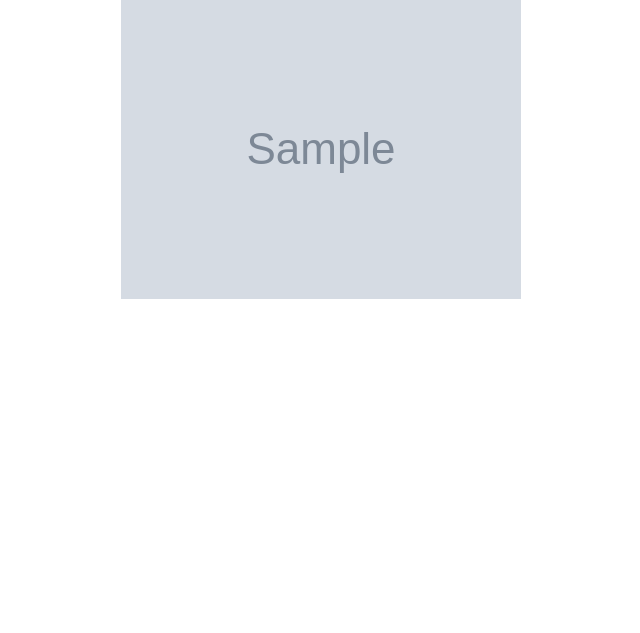
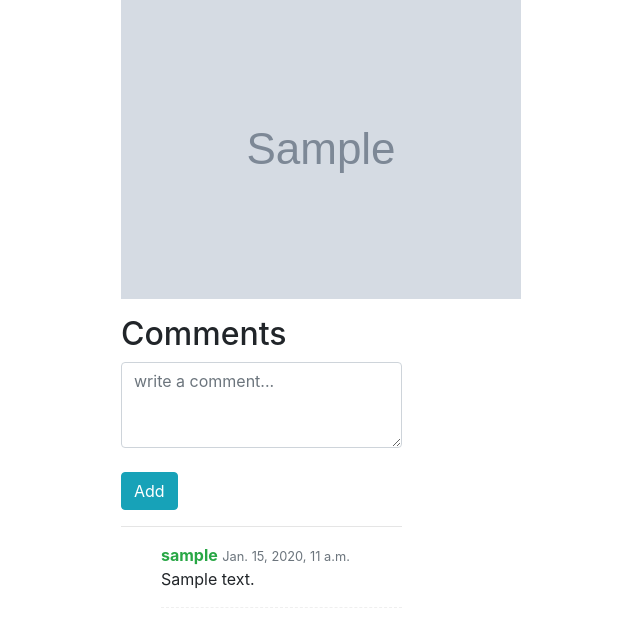
Before and after one commit to questras/StudentPlatform, a Django app: page /platformapp/group/1/tab/1/element/1/ in a window 1280 px wide. Shown: the part 273-906 px from the top of the page, without its empty margins (223-863 px from the left). Before the commit the page ends 572 px from the top, so only its background shows below. Run offline with Django 3.2, Linux system fonts and the light colour scheme; a user stored in the database is signed in; tables that the repository leaves empty hold one stand-in row (values such as "Sample post"); grey boxes marked "Sample" are stand-in pictures; some libraries are stand-ins or nearby versions.

Commit message:
add add comment feature with tests

```diff
--- a/StudentPlatform/platformapp/models.py
+++ b/StudentPlatform/platformapp/models.py
@@ -80,6 +80,21 @@ class Element(models.Model):
     last_edit_date = models.DateTimeField(null=True)
 
     def __str__(self):
-        return f'Group: "{self.tab.group.name}" -> Tab: "{self.tab.name}" -> '\
-               f'Element: "{self.name}" created by "{self.creator.username}" '\
+        return f'Group: "{self.tab.group.name}" -> Tab: "{self.tab.name}" -> ' \
+               f'Element: "{self.name}" created by "{self.creator.username}" ' \
                f'at {self.created_date}'
+
+
+class Comment(models.Model):
+    """Comment model.
+
+    Fields:
+        text:           text content of the comment,
+        creator:        user that created the comment,
+        element:        element that the comment belongs to,
+        created_date:   date when comment was created.
+    """
+    text = models.TextField()
+    creator = models.ForeignKey(User, on_delete=models.CASCADE)
+    element = models.ForeignKey(Element, on_delete=models.CASCADE)
+    created_date = models.DateTimeField(auto_now_add=True)
--- a/StudentPlatform/platformapp/static/platformapp/style.css
+++ b/StudentPlatform/platformapp/static/platformapp/style.css
@@ -1,6 +1,22 @@
 body{
     margin-top:20px;
 }
+
+#group_name {
+    color: dimgrey;
+    font-size: 1.5rem;
+}
+
+#edit_group{
+    color: lightgrey;
+}
+
+#create_tab{
+    color: dimgrey;
+    font-size: 1.25rem
+}
+
+/* Comments */
 
 .comment-wrapper .panel-body {
     max-height:650px;
@@ -17,17 +33,3 @@ body{
     border-bottom:1px dashed #efefef;
     margin-bottom:25px;
 }
-
-#group_name {
-    color: dimgrey;
-    font-size: 1.5rem;
-}
-
-#edit_group{
-    color: lightgrey;
-}
-
-#create_tab{
-    color: dimgrey;
-    font-size: 1.25rem
-}
--- a/StudentPlatform/platformapp/templates/platformapp/element_view.html
+++ b/StudentPlatform/platformapp/templates/platformapp/element_view.html
@@ -36,4 +36,46 @@
         <p><img style="max-width: 100%;" src="{{ element.image.url }}"></p>
     {% endif %}
 
+    <div class="row bootstrap snippets">
+        <div class="col-md-6 col-md-offset-2 col-sm-12">
+            <div class="comment-wrapper">
+                <div class="panel panel-info">
+                    <h2>Comments</h2>
+                    <div class="panel-body">
+                        <textarea class="form-control" name="text" id="text" placeholder="write a comment..."
+                                  rows="3" form="comment_form"></textarea>
+                        <br>
+
+                        <form method="post" id="comment_form"
+                              action="{% url 'add_comment_view' element.tab.group.pk element.tab.pk element.pk %}"
+                        >
+                            {% csrf_token %}
+                            <input type="submit" class="btn btn-info pull-right" value="Add">
+                        </form>
+
+                        <div class="clearfix"></div>
+                        <hr>
+
+                        <ul class="media-list">
+                            {% for comment in comments %}
+                                <li class="media">
+                                    <div class="media-body">
+                                        <strong class="text-success">{{ comment.creator.username }}</strong>
+                                        <span class="text-muted pull-right">
+                                            <small class="text-muted">{{ comment.created_date }}</small>
+                                        </span>
+                                        <p>
+                                            {{ comment.text }}
+                                        </p>
+                                    </div>
+                                </li>
+                            {% endfor %}
+                        </ul>
+
+                    </div>
+                </div>
+            </div>
+        </div>
+    </div>
+
 {% endblock %}
--- a/StudentPlatform/platformapp/urls.py
+++ b/StudentPlatform/platformapp/urls.py
@@ -5,6 +5,7 @@ from .views.index_views import *
 from .views.group_views import *
 from .views.tab_views import *
 from .views.element_views import *
+from .views.comment_views import *
 
 urlpatterns = [
     # Index views:
@@ -36,4 +37,8 @@ urlpatterns = [
          name='update_element_view'),
     path('group/<int:g_pk>/tab/<int:t_pk>/element/<int:pk>/delete', delete_element_view,
          name='delete_element_view'),
+    # Comment views:
+    path('group/<int:g_pk>/tab/<int:t_pk>/element/<int:e_pk>/add_comment/', add_comment_view, name='add_comment_view'),
+    path('group/<int:g_pk>/tab/<int:t_pk>/element/<int:e_pk>/comment/<int:pk>/delete', delete_comment_view,
+         name='delete_comment_view'),
 ]
--- a/StudentPlatform/platformapp/views/element_views.py
+++ b/StudentPlatform/platformapp/views/element_views.py
@@ -132,6 +132,7 @@ def element_view(request, g_pk, t_pk, pk):
     group = get_object_or_404(Group, pk=g_pk)
     tab = get_object_or_404(Tab, pk=t_pk)
     element = get_object_or_404(Element, pk=pk)
+    comments = element.comment_set.all().order_by('-created_date')
 
     if request.user not in group.users.all():
         return redirect(reverse('my_groups_view'))
@@ -140,6 +141,7 @@ def element_view(request, g_pk, t_pk, pk):
         'group': group,
         'tab': tab,
         'element': element,
+        'comments': comments,
     }
 
     return render(request, 'platformapp/element_view.html', context)
```
Also changed, not shown: StudentPlatform/platformapp/tests/tests_comment.py (added, +61 -0 lines), StudentPlatform/platformapp/tests/utils_for_testing.py (+5 -1 lines), StudentPlatform/platformapp/views/comment_views.py (added, +36 -0 lines), StudentPlatform/platformapp/migrations/0005_comment.py (added).
